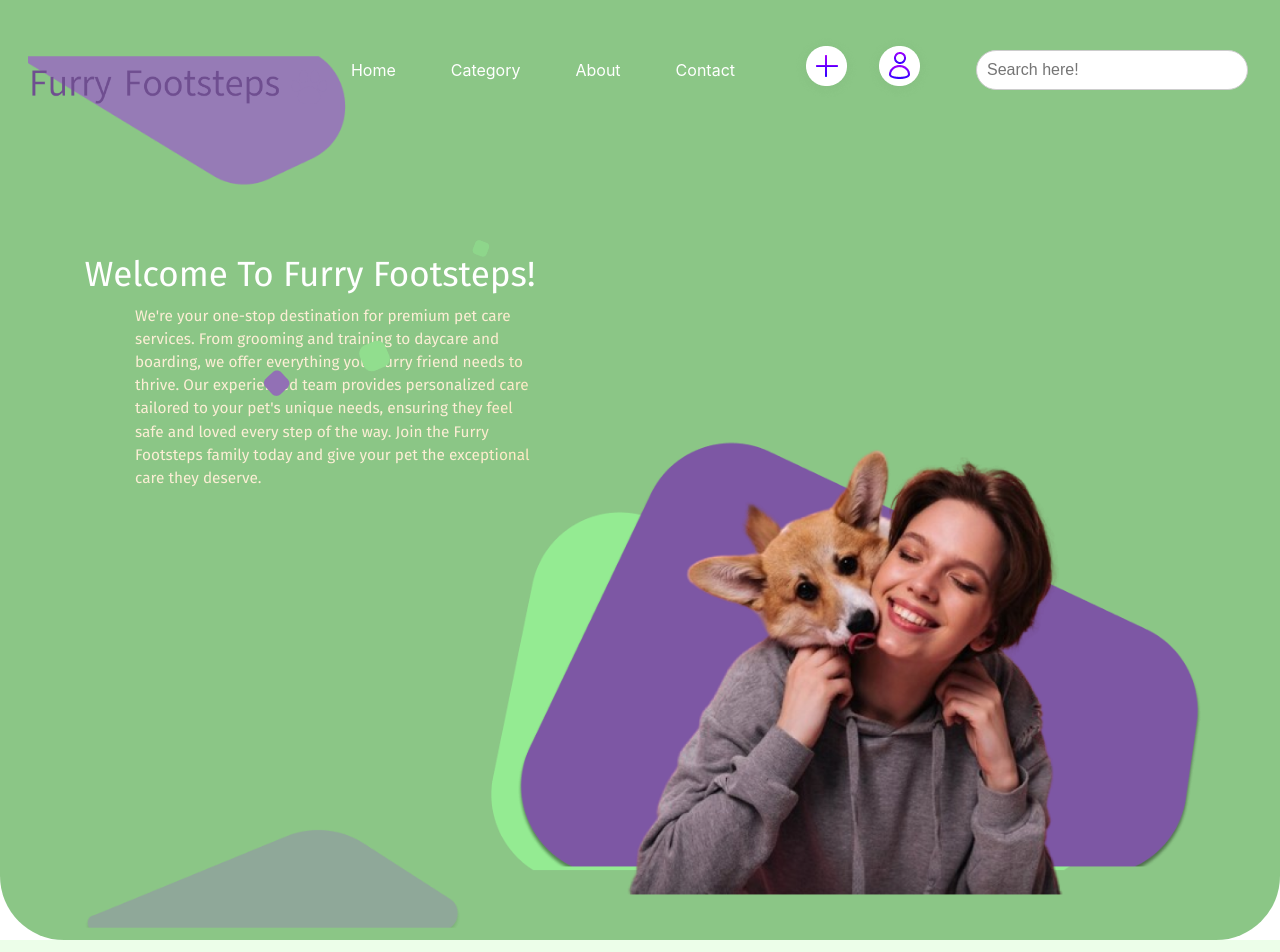
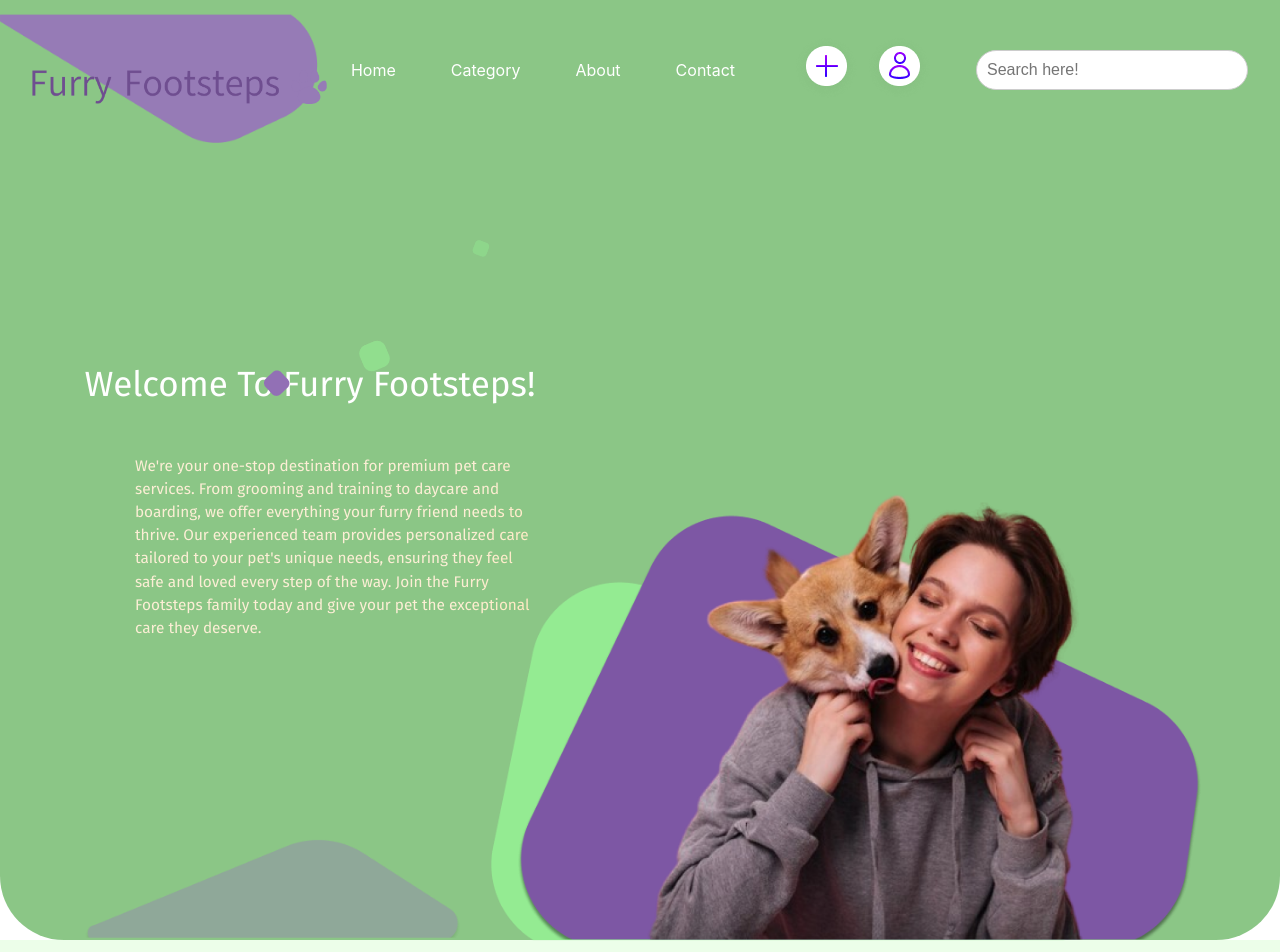
Before and after one commit to IskraNa/FurryFootsteps-UI, a React (Create React App) app: page /about in a window 1280 px wide. Shown: the top 952 px of the page. Built offline with nearby package versions, Linux system fonts and the light colour scheme.

Commit message:
Updating About Page

```diff
--- a/src/views/AboutPage.css
+++ b/src/views/AboutPage.css
@@ -27,20 +27,25 @@
     font-family: 'Fira Sans', sans-serif;
     font-weight: 100;
     text-align: center;
+    top: 200px;
+
 }
 .description {
     font-family: 'Fira Sans', sans-serif;
     font-weight: 400;
     text-align: left;
+    top: 300px;
 }
 .woman-hugging-dog {
     position: absolute;
-    right: 500px;
-    bottom: 0px;
+    left: 500px; /* Adjust this value as needed */
+    bottom: -45px; /* Adjust this value as needed */
     width: 300px;
     z-index: 10;
     transform: scale(0.85);
 }
+
+
 .rectangle-1,
 .rectangle-2,
 .rectangle-3,
@@ -55,18 +60,18 @@
 .rectangle-1 {
     transform: scale(0.9);
     right: 100px;
-    bottom: 0px;
+    bottom: -70px;
 }
 
 .rectangle-2 {
-    bottom: 0px;
+    bottom: -73px;
     transform: scale(0.9);
     right: 0px;
 }
 .rectangle-3 {
     transform: scale(0.85);
     position: absolute;
-    bottom: 0;
+    bottom: -10px;
     left: 50px;
 }
 
@@ -74,7 +79,8 @@
     transform: scale(0.85);
     position: absolute;
     z-index: 5;
-    top: 0px;
+    top: -45px;
+    left: -28px;
 }
 
 .rectangle-5 {
```
